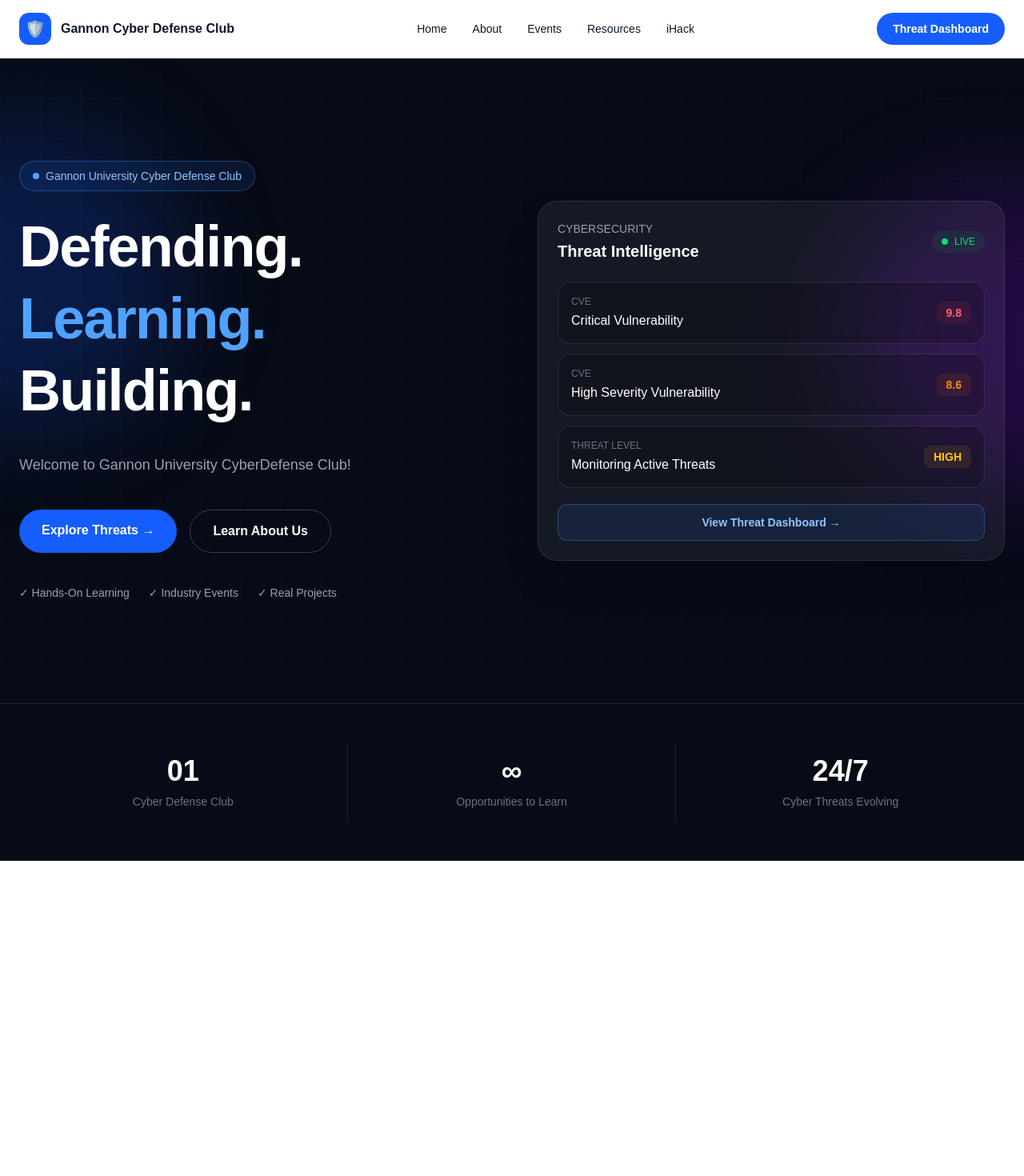
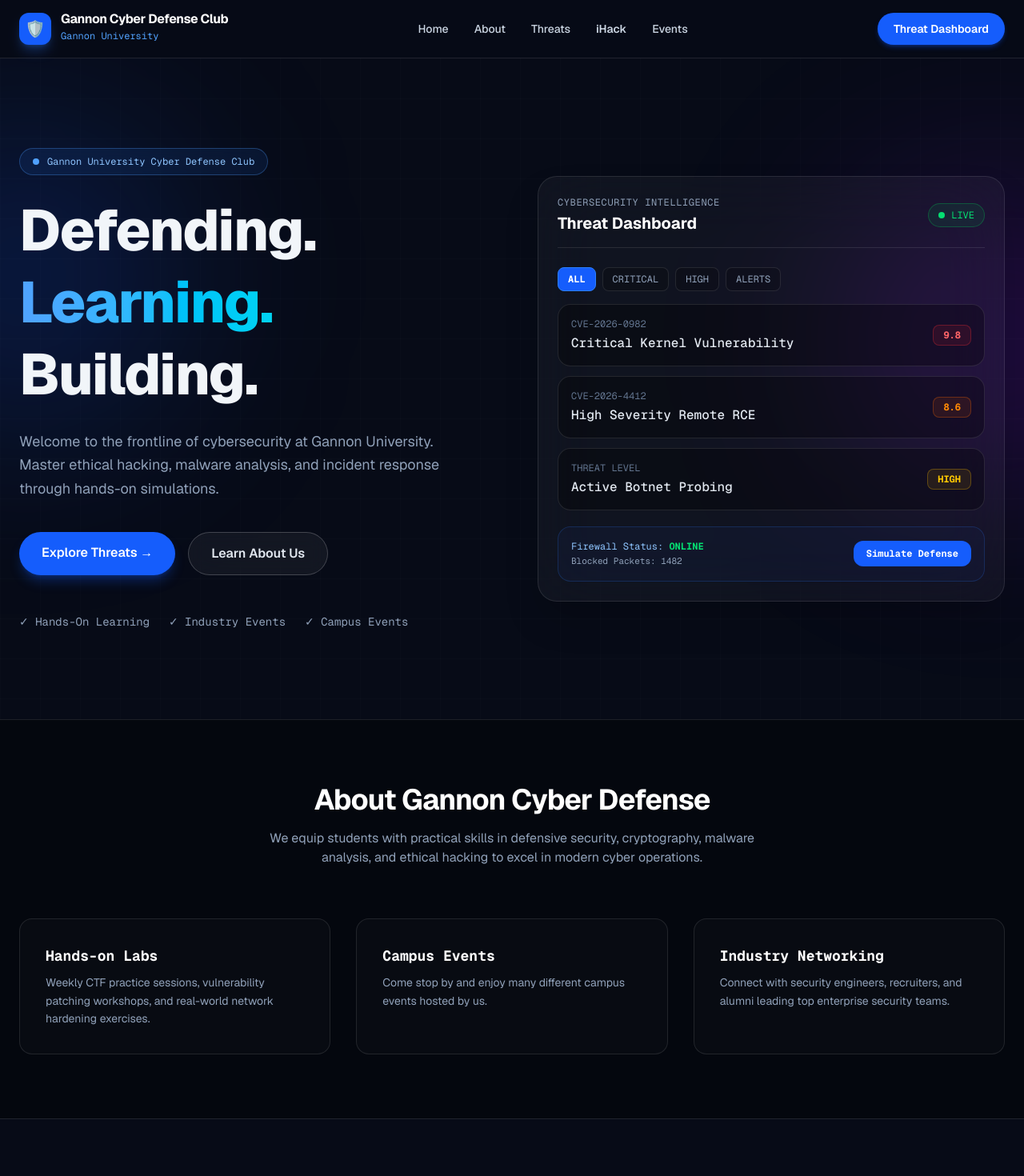
Before and after one commit to butler048/gannon-cyber-defense-club, a Next.js app: page / in a window 1280 px wide. Shown: the top 1470 px of the page at 80% size. Before the commit the page ends 1076 px from the top, so only its background shows below. Built offline with nearby package versions, Linux system fonts and the light colour scheme.

Commit message:
feat: created a basic landing page with navbar functionality

```diff
--- a/app/page.tsx
+++ b/app/page.tsx
@@ -1,62 +1,88 @@
+"use client";
+
+import { useState } from "react";
+
 export default function Home() {
+  // Threat Dashboard State
+  const [threatFilter, setThreatFilter] = useState("ALL");
+  const [activeToast, setActiveToast] = useState<string | null>(null);
+
+  // Firewall Simulation State
+  const [firewallStatus, setFirewallStatus] = useState("ONLINE");
+  const [blockedCount, setBlockedCount] = useState(1482);
+  const [isBlocking, setIsBlocking] = useState(false);
+
+  const showToast = (message: string) => {
+    setActiveToast(message);
+    setTimeout(() => setActiveToast(null), 3500);
+  };
+
+  const triggerFirewallSpike = () => {
+    setIsBlocking(true);
+    setFirewallStatus("PURGING THREATS");
+    setTimeout(() => {
+      setBlockedCount((prev) => prev + Math.floor(Math.random() * 25) + 10);
+      setFirewallStatus("ACTIVE SHIELD");
+      setIsBlocking(false);
+      showToast("🛡️ Firewall successfully neutralized hostile traffic spike!");
+    }, 1200);
+  };
+
   return (
-    <main className="min-h-screen bg-[#070b17] text-white">
+    <main className="min-h-screen bg-[#070b17] text-slate-100 selection:bg-blue-600 selection:text-white font-sans antialiased">
+
+      {/* Notification Toast */}
+      {activeToast && (
+        <div className="fixed bottom-6 right-6 z-50 flex items-center gap-3 rounded-2xl border border-blue-500/30 bg-[#0b1329]/95 px-5 py-4 shadow-2xl backdrop-blur-xl animate-bounce">
+          <div className="h-2.5 w-2.5 rounded-full bg-cyan-400 animate-ping" />
+          <p className="text-sm font-medium text-slate-200">{activeToast}</p>
+        </div>
+      )}
+
       {/* Navigation */}
-      <nav className="border-b border-white/10 bg-white px-6 py-4 text-gray-900">
+      <nav className="sticky top-0 z-40 border-b border-white/10 bg-[#070b17]/90 px-6 py-4 backdrop-blur-md">
         <div className="mx-auto flex max-w-7xl items-center justify-between">
 
           {/* Logo */}
           <div className="flex items-center gap-3">
-            <div className="flex h-10 w-10 items-center justify-center rounded-xl bg-blue-600 text-xl">
+            <div className="flex h-10 w-10 items-center justify-center rounded-xl bg-blue-600 text-xl shadow-lg shadow-blue-500/30">
               🛡️
             </div>
-
             <div>
-              <h1 className="font-bold leading-none">
+              <h1 className="font-bold leading-none tracking-tight text-white">
                 Gannon Cyber Defense Club
               </h1>
-
+              <span className="text-xs font-mono text-blue-400">Gannon University</span>
             </div>
           </div>
 
           {/* Navigation Links */}
-          <div className="hidden items-center gap-8 text-sm font-medium md:flex">
-            <a href="#" className="transition hover:text-blue-600">
-              Home
-            </a>
-            <a href="#" className="transition hover:text-blue-600">
-              About
-            </a>
-            <a href="#" className="transition hover:text-blue-600">
-              Events
-            </a>
-            <a href="#" className="transition hover:text-blue-600">
-              Resources
-            </a>
-            <a href="#" className="transition hover:text-blue-600">
-              iHack
-            </a>
+          <div className="hidden items-center gap-8 text-sm font-medium text-slate-300 md:flex">
+            <a href="#" className="transition hover:text-blue-400">Home</a>
+            <a href="#about" className="transition hover:text-blue-400">About</a>
+            <a href="#threats" className="transition hover:text-blue-400">Threats</a>
+            <a href="#ihack" className="transition hover:text-cyan-400 font-semibold">iHack</a>
+            <a href="#events" className="transition hover:text-blue-400">Events</a>
           </div>
 
           <a
             href="#threats"
-            className="rounded-full bg-blue-600 px-5 py-2.5 text-sm font-semibold text-white transition hover:bg-blue-700"
+            className="rounded-full bg-blue-600 px-5 py-2.5 text-sm font-semibold text-white shadow-md shadow-blue-600/30 transition hover:bg-blue-500 hover:scale-105"
           >
             Threat Dashboard
           </a>
         </div>
       </nav>
 
-      {/* Hero */}
+      {/* Hero Section */}
       <section className="relative overflow-hidden">
+        {/* Background glow */}
+        <div className="absolute -left-40 top-20 h-96 w-96 rounded-full bg-blue-600/20 blur-[120px]" />
+        <div className="absolute -right-40 top-40 h-96 w-96 rounded-full bg-purple-600/20 blur-[120px]" />
 
-        {/* Background glow */}
-        <div className="absolute -left-40 top-20 h-96 w-96 rounded-full bg-blue-600/20 blur-3xl" />
-        <div className="absolute -right-40 top-40 h-96 w-96 rounded-full bg-purple-600/20 blur-3xl" />
-
-        {/* Grid */}
+        {/* Grid Background */}
         <div
-          className="absolute inset-0 opacity-20"
+          className="absolute inset-0 opacity-20 pointer-events-none"
           style={{
             backgroundImage:
               "linear-gradient(rgba(255,255,255,0.08) 1px, transparent 1px), linear-gradient(90deg, rgba(255,255,255,0.08) 1px, transparent 1px)",
@@ -64,157 +90,268 @@
           }}
         />
 
-        <div className="relative mx-auto grid max-w-7xl gap-16 px-6 py-24 lg:grid-cols-2 lg:items-center lg:py-32">
+        <div className="relative mx-auto grid max-w-7xl gap-16 px-6 py-20 lg:grid-cols-2 lg:items-center lg:py-28">
 
           {/* Left side */}
           <div>
-            <div className="mb-6 inline-flex items-center gap-2 rounded-full border border-blue-400/30 bg-blue-500/10 px-4 py-2 text-sm text-blue-300">
-              <span className="h-2 w-2 rounded-full bg-blue-400" />
+            <div className="mb-6 inline-flex items-center gap-2.5 rounded-full border border-blue-400/30 bg-blue-500/10 px-4 py-2 text-xs font-mono text-blue-300 backdrop-blur-md">
+              <span className="h-2 w-2 rounded-full bg-blue-400 animate-pulse" />
               Gannon University Cyber Defense Club
             </div>
 
-            <h2 className="max-w-3xl text-5xl font-bold leading-tight tracking-tight md:text-7xl">
-              Defending.
-              <br />
-              <span className="text-blue-400">Learning.</span>
+            <h2 className="max-w-3xl text-5xl font-extrabold leading-tight tracking-tight md:text-7xl">
+              Defending.{' '}
+              <span className="bg-gradient-to-r from-blue-400 to-cyan-400 bg-clip-text text-transparent">
+                Learning.
+              </span>{' '}
               <br />
               Building.
             </h2>
 
-            <p className="mt-8 max-w-xl text-lg leading-8 text-gray-400">
-              Welcome to Gannon University CyberDefense Club!
+            <p className="mt-6 max-w-xl text-lg leading-relaxed text-slate-400">
+              Welcome to the frontline of cybersecurity at Gannon University. Master ethical hacking, malware analysis, and incident response through hands-on simulations.
             </p>
 
             {/* Buttons */}
             <div className="mt-10 flex flex-wrap gap-4">
               <a
                 href="#threats"
-                className="rounded-full bg-blue-600 px-7 py-3.5 font-semibold transition hover:bg-blue-500"
+                className="rounded-full bg-blue-600 px-7 py-3.5 font-semibold text-white shadow-lg shadow-blue-600/30 transition hover:bg-blue-500 hover:scale-105"
               >
                 Explore Threats →
               </a>
 
               <a
                 href="#about"
-                className="rounded-full border border-white/20 px-7 py-3.5 font-semibold transition hover:bg-white/10"
+                className="rounded-full border border-white/20 bg-white/5 px-7 py-3.5 font-semibold text-slate-200 backdrop-blur-md transition hover:bg-white/10 hover:border-white/40"
               >
                 Learn About Us
               </a>
             </div>
 
             {/* Features */}
-            <div className="mt-10 flex flex-wrap gap-6 text-sm text-gray-400">
-              <span>✓ Hands-On Learning</span>
-              <span>✓ Industry Events</span>
-              <span>✓ Real Projects</span>
+            <div className="mt-12 flex flex-wrap gap-6 text-sm text-slate-400 font-mono">
+              <span className="flex items-center gap-2">✓ Hands-On Learning</span>
+              <span className="flex items-center gap-2">✓ Industry Events</span>
+              <span className="flex items-center gap-2">✓ Campus Events</span>
             </div>
           </div>
 
-          {/* Threat Dashboard Preview */}
+          {/* Interactive Threat Dashboard Preview */}
           <div id="threats" className="relative">
-            <div className="rounded-3xl border border-white/10 bg-white/[0.06] p-6 shadow-2xl backdrop-blur-xl">
+            <div className="rounded-3xl border border-white/10 bg-white/[0.04] p-6 shadow-2xl backdrop-blur-2xl">
 
               {/* Header */}
-              <div className="mb-6 flex items-center justify-between">
+              <div className="mb-6 flex items-center justify-between border-b border-white/10 pb-4">
                 <div>
-                  <p className="text-sm text-gray-400">
-                    CYBERSECURITY
+                  <p className="text-xs font-mono text-slate-400 tracking-wider">
+                    CYBERSECURITY INTELLIGENCE
                   </p>
-                  <h3 className="mt-1 text-xl font-bold">
-                    Threat Intelligence
+                  <h3 className="mt-1 text-xl font-bold text-white">
+                    Threat Dashboard
                   </h3>
                 </div>
 
-                <div className="flex items-center gap-2 rounded-full bg-green-500/10 px-3 py-1.5 text-xs text-green-400">
-                  <span className="h-2 w-2 rounded-full bg-green-400" />
+                <div className="flex items-center gap-2 rounded-full border border-green-500/30 bg-green-500/10 px-3 py-1.5 text-xs font-mono text-green-400">
+                  <span className="h-2 w-2 rounded-full bg-green-400 animate-pulse" />
                   LIVE
                 </div>
               </div>
 
+              {/* Filter Tabs */}
+              <div className="flex gap-2 mb-4 font-mono text-xs">
+                {["ALL", "CRITICAL", "HIGH", "ALERTS"].map((tab) => (
+                  <button
+                    key={tab}
+                    onClick={() => setThreatFilter(tab)}
+                    className={`px-3 py-1.5 rounded-lg border transition ${
+                      threatFilter === tab
+                        ? "bg-blue-600 border-blue-500 text-white font-bold"
+                        : "border-white/10 bg-black/20 text-slate-400 hover:bg-white/5"
+                    }`}
+                  >
+                    {tab}
+                  </button>
+                ))}
+              </div>
+
               {/* Threat cards */}
-              <div className="space-y-3">
-                <div className="rounded-2xl border border-white/10 bg-black/20 p-4">
+              <div className="space-y-3 font-mono">
+                {(threatFilter === "ALL" || threatFilter === "CRITICAL") && (
+                  <div className="rounded-2xl border border-white/10 bg-black/30 p-4 transition hover:border-blue-500/40">
                     <div className="flex items-center justify-between">
                       <div>
-                      <p className="text-xs text-gray-500">CVE</p>
-                      <p className="mt-1 font-medium">
-                        Critical Vulnerability
+                        <p className="text-xs text-slate-500">CVE-2026-0982</p>
+                        <p className="mt-1 font-medium text-slate-200">
+                          Critical Kernel Vulnerability
                         </p>
                       </div>
-
-                    <span className="rounded-lg bg-red-500/10 px-3 py-1 text-sm font-semibold text-red-400">
+                      <span className="rounded-lg border border-red-500/30 bg-red-500/10 px-3 py-1 text-xs font-bold text-red-400">
                         9.8
                       </span>
                     </div>
                   </div>
+                )}
 
-                <div className="rounded-2xl border border-white/10 bg-black/20 p-4">
+                {(threatFilter === "ALL" || threatFilter === "HIGH") && (
+                  <div className="rounded-2xl border border-white/10 bg-black/30 p-4 transition hover:border-blue-500/40">
                     <div className="flex items-center justify-between">
                       <div>
-                      <p className="text-xs text-gray-500">CVE</p>
-                      <p className="mt-1 font-medium">
-                        High Severity Vulnerability
+                        <p className="text-xs text-slate-500">CVE-2026-4412</p>
+                        <p className="mt-1 font-medium text-slate-200">
+                          High Severity Remote RCE
                         </p>
                       </div>
-
-                    <span className="rounded-lg bg-orange-500/10 px-3 py-1 text-sm font-semibold text-orange-400">
+                      <span className="rounded-lg border border-orange-500/30 bg-orange-500/10 px-3 py-1 text-xs font-bold text-orange-400">
                         8.6
                       </span>
                     </div>
                   </div>
+                )}
 
-                <div className="rounded-2xl border border-white/10 bg-black/20 p-4">
+                {(threatFilter === "ALL" || threatFilter === "ALERTS") && (
+                  <div className="rounded-2xl border border-white/10 bg-black/30 p-4 transition hover:border-blue-500/40">
                     <div className="flex items-center justify-between">
                       <div>
-                      <p className="text-xs text-gray-500">THREAT LEVEL</p>
-                      <p className="mt-1 font-medium">
-                        Monitoring Active Threats
+                        <p className="text-xs text-slate-500">THREAT LEVEL</p>
+                        <p className="mt-1 font-medium text-slate-200">
+                          Active Botnet Probing
                         </p>
                       </div>
-
-                    <span className="rounded-lg bg-yellow-500/10 px-3 py-1 text-sm font-semibold text-yellow-400">
+                      <span className="rounded-lg border border-yellow-500/30 bg-yellow-500/10 px-3 py-1 text-xs font-bold text-yellow-400">
                         HIGH
                       </span>
                     </div>
                   </div>
+                )}
               </div>
 
-              {/* Dashboard button */}
-              <button className="mt-5 w-full rounded-xl border border-blue-400/30 bg-blue-500/10 py-3 text-sm font-semibold text-blue-300 transition hover:bg-blue-500/20">
-                View Threat Dashboard →
+              {/* Firewall Action Simulation */}
+              <div className="mt-5 rounded-2xl border border-blue-500/20 bg-blue-950/20 p-4 flex items-center justify-between">
+                <div>
+                  <p className="text-xs font-mono text-blue-300">Firewall Status: <span className="text-green-400 font-bold">{firewallStatus}</span></p>
+                  <p className="text-[11px] text-slate-400 font-mono mt-0.5">Blocked Packets: {blockedCount}</p>
+                </div>
+                <button
+                  onClick={triggerFirewallSpike}
+                  disabled={isBlocking}
+                  className="rounded-xl bg-blue-600 hover:bg-blue-500 px-4 py-2 text-xs font-mono font-bold text-white transition disabled:opacity-50"
+                >
+                  {isBlocking ? "Purging..." : "Simulate Defense"}
+                </button>
+              </div>
+            </div>
+          </div>
+        </div>
+      </section>
+
+      {/* About Section */}
+      <section id="about" className="border-t border-white/10 bg-[#04070e] py-20">
+        <div className="mx-auto max-w-7xl px-6">
+          <div className="text-center max-w-2xl mx-auto mb-16">
+            <h2 className="text-3xl font-bold tracking-tight md:text-4xl text-white">
+              About Gannon Cyber Defense
+            </h2>
+            <p className="mt-4 text-slate-400">
+              We equip students with practical skills in defensive security, cryptography, malware analysis, and ethical hacking to excel in modern cyber operations.
+            </p>
+          </div>
+
+          <div className="grid gap-8 md:grid-cols-3 font-mono">
+            <div className="rounded-2xl border border-white/10 bg-white/[0.02] p-8 transition hover:border-blue-500/40">
+              <h3 className="text-lg font-bold text-white mb-2">Hands-on Labs</h3>
+              <p className="text-sm text-slate-400 font-sans leading-relaxed">
+                Weekly CTF practice sessions, vulnerability patching workshops, and real-world network hardening exercises.
+              </p>
+            </div>
+
+            <div className="rounded-2xl border border-white/10 bg-white/[0.02] p-8 transition hover:border-blue-500/40">
+              <h3 className="text-lg font-bold text-white mb-2">Campus Events</h3>
+              <p className="text-sm text-slate-400 font-sans leading-relaxed">
+                Come stop by and enjoy many different campus events hosted by us.
+              </p>
+            </div>
+
+            <div className="rounded-2xl border border-white/10 bg-white/[0.02] p-8 transition hover:border-blue-500/40">
+              <h3 className="text-lg font-bold text-white mb-2">Industry Networking</h3>
+              <p className="text-sm text-slate-400 font-sans leading-relaxed">
+                Connect with security engineers, recruiters, and alumni leading top enterprise security teams.
+              </p>
+            </div>
+          </div>
+        </div>
+      </section>
+
+      {/* iHack Section */}
+      <section id="ihack" className="border-t border-white/10 bg-[#070b17] py-20">
+        <div className="mx-auto max-w-4xl px-6">
+          <div className="rounded-3xl border border-cyan-500/30 bg-gradient-to-br from-cyan-950/20 to-blue-950/20 p-8 md:p-12">
+            <span className="rounded-full border border-cyan-400/30 bg-cyan-500/10 px-3 py-1 text-xs font-mono text-cyan-300">
+              ANNUAL EVENT
+            </span>
+            <h3 className="text-3xl font-extrabold text-white mt-4">iHack </h3>
+            <p className="mt-3 text-slate-400 text-sm md:text-base leading-relaxed">
+              Gannon University's Institute for Health and Cyber Knowledge.
+            </p>
+          </div>
+        </div>
+      </section>
+
+      {/* Events Section */}
+      <section id="events" className="border-t border-white/10 bg-[#04070e] py-20">
+        <div className="mx-auto max-w-4xl px-6">
+          <div className="text-center mb-12">
+            <span className="text-xs font-mono text-blue-400 tracking-wider">CALENDAR</span>
+            <h3 className="text-3xl font-bold mt-1 text-white">Upcoming Events</h3>
+            <p className="text-sm text-slate-400 mt-2">Join us for hands-on learning and collaborative team exercises.</p>
+          </div>
+
+          <div className="space-y-4 font-mono">
+            <div className="rounded-2xl border border-white/10 bg-white/[0.02] p-5 flex items-center justify-between">
+              <div>
+                <span className="text-xs text-blue-400">APR 12, 2026 // 6:00 PM</span>
+                <h4 className="text-base font-bold text-white mt-0.5">Intro to Wireshark Packet Analysis</h4>
+              </div>
+              <button onClick={() => showToast("Successfully RSVP'd for Wireshark Workshop!")} className="rounded-xl border border-blue-500/30 bg-blue-500/10 px-4 py-2 text-xs font-semibold text-blue-300 hover:bg-blue-500/20 transition">
+                RSVP
+              </button>
+            </div>
+
+            <div className="rounded-2xl border border-white/10 bg-white/[0.02] p-5 flex items-center justify-between">
+              <div>
+                <span className="text-xs text-blue-400">APR 26, 2026 // 5:00 PM</span>
+                <h4 className="text-base font-bold text-white mt-0.5">Collegiate Cyber Defense Simulation</h4>
+              </div>
+              <button onClick={() => showToast("Successfully RSVP'd for CCDC Prep!")} className="rounded-xl border border-blue-500/30 bg-blue-500/10 px-4 py-2 text-xs font-semibold text-blue-300 hover:bg-blue-500/20 transition">
+                RSVP
               </button>
             </div>
           </div>
         </div>
       </section>
 
-      {/* Stats */}
-      <section className="border-t border-white/10">
+      {/* Stats Section */}
+      <section className="border-t border-white/10 bg-[#03060d]">
         <div className="mx-auto grid max-w-7xl grid-cols-1 divide-y divide-white/10 px-6 py-12 sm:grid-cols-3 sm:divide-x sm:divide-y-0">
-
           <div className="px-6 py-4 text-center">
-            <p className="text-4xl font-bold">01</p>
-            <p className="mt-2 text-sm text-gray-500">
-              Cyber Defense Club
-            </p>
+            <p className="text-4xl font-extrabold font-mono text-white">01</p>
+            <p className="mt-2 text-sm text-slate-400">Gannon Cyber Defense Club</p>
           </div>
-
           <div className="px-6 py-4 text-center">
-            <p className="text-4xl font-bold">∞</p>
-            <p className="mt-2 text-sm text-gray-500">
-              Opportunities to Learn
-            </p>
+            <p className="text-4xl font-extrabold font-mono text-cyan-400">∞</p>
+            <p className="mt-2 text-sm text-slate-400">Opportunities to Learn</p>
           </div>
-
           <div className="px-6 py-4 text-center">
-            <p className="text-4xl font-bold">24/7</p>
-            <p className="mt-2 text-sm text-gray-500">
-              Cyber Threats Evolving
-            </p>
+            <p className="text-4xl font-extrabold font-mono text-blue-400">24/7</p>
+            <p className="mt-2 text-sm text-slate-400">Threat Monitoring & Defense</p>
           </div>
-
         </div>
       </section>
+
+      {/* Footer */}
+      <footer className="border-t border-white/10 bg-[#020408] py-8 text-center text-xs font-mono text-slate-500">
+        <p>© 2026 Gannon University Cyber Defense Club. All rights reserved.</p>
+      </footer>
     </main>
   );
 }
```
Lines whose indentation alone changed are shown as unchanged.
